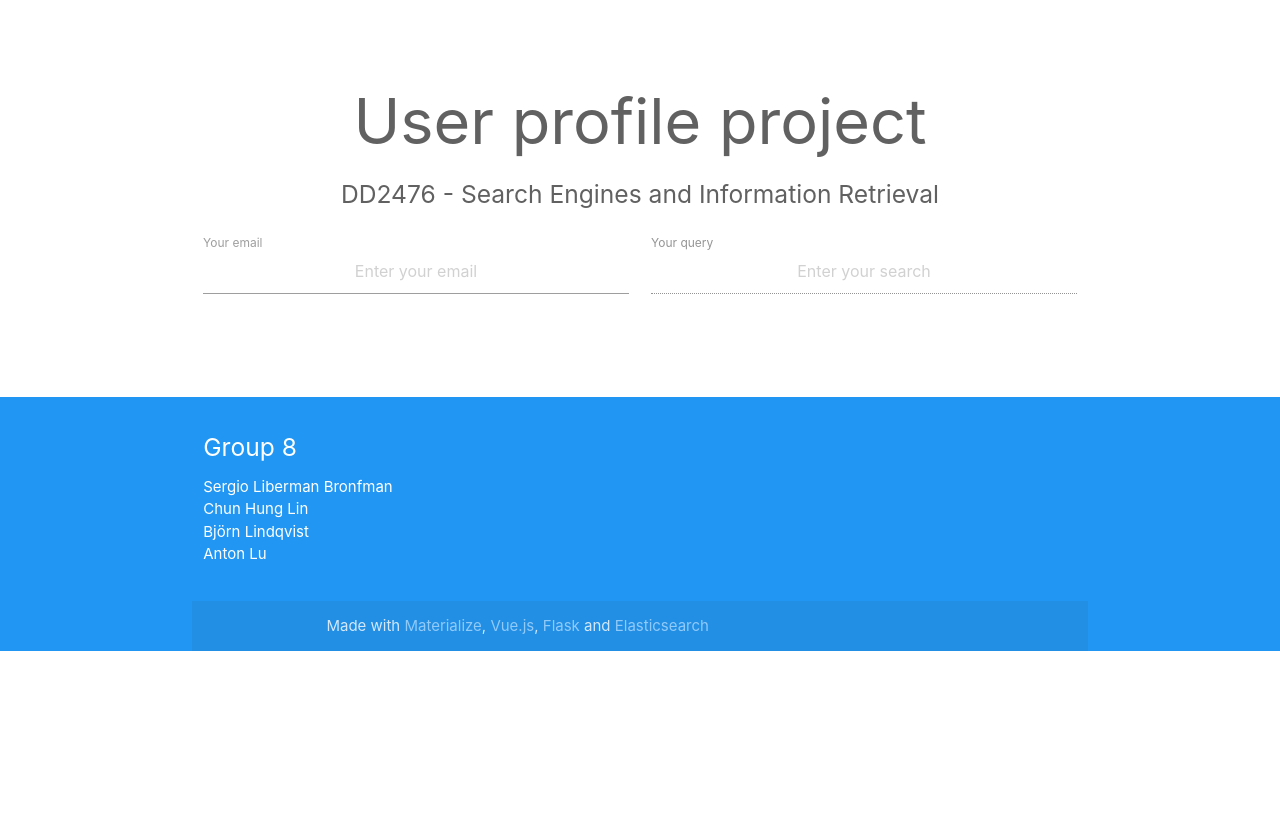
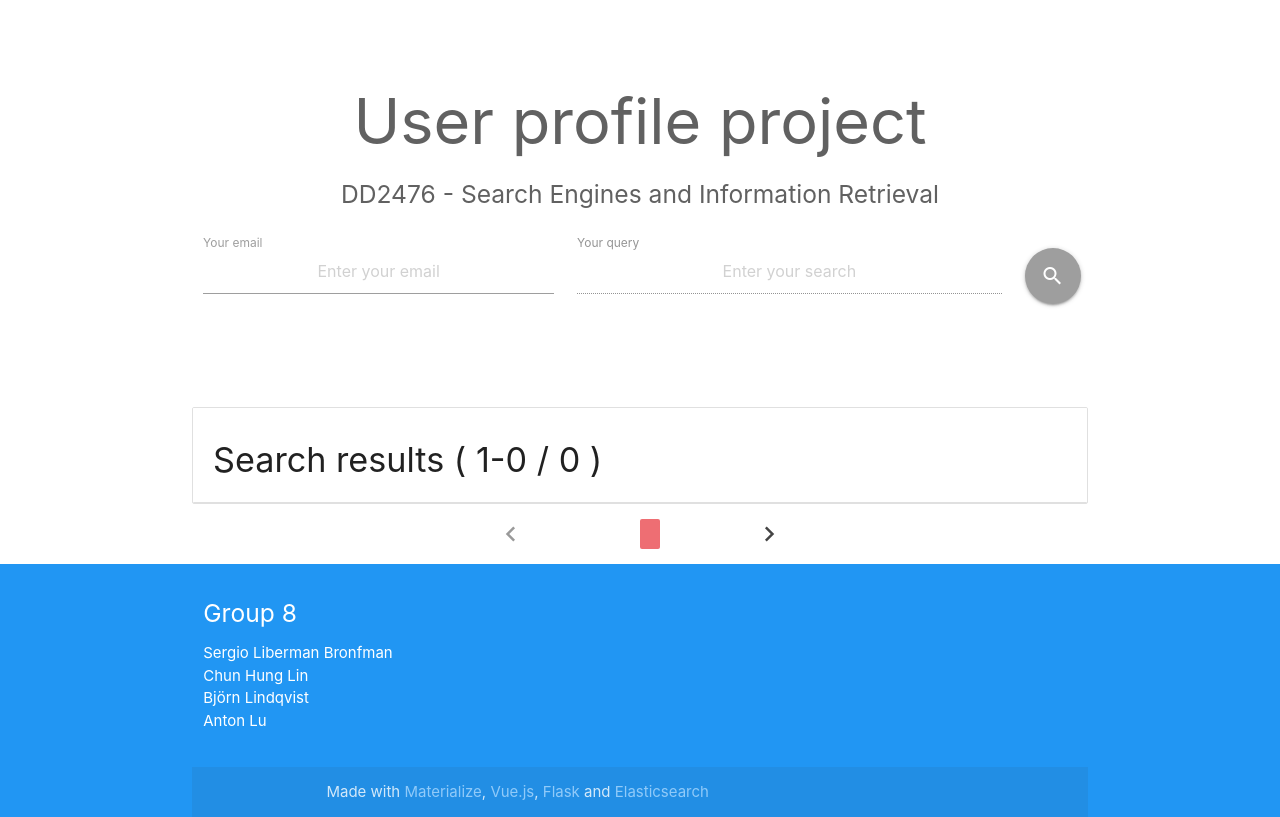
Before and after one commit to chris4540/DD2476-project, a Flask app: page / in a window 1280 px wide. Before the commit the page ends 651 px from the top, so only its background shows below. Run offline with Flask 2, Linux system fonts and the light colour scheme; some libraries are stand-ins or nearby versions.

Commit message:
Removed auto search and replaced it with a button

```diff
--- a/frontend/templates/index.html
+++ b/frontend/templates/index.html
@@ -1,5 +1,5 @@
 <!DOCTYPE html>
-<html lang="en">
+<html lang="en" xmlns:v-on="http://www.w3.org/1999/xhtml">
 <head>
     <meta content="text/html; charset=UTF-8" http-equiv="Content-Type"/>
     <meta content="width=device-width, initial-scale=1, maximum-scale=1.0" name="viewport"/>
@@ -23,7 +23,8 @@
 
     <div class="container">
         <div class="section row">
-            <div class="input-field col s6">
+            <form v-on:submit.prevent="search(query, 0)">
+                <div class="input-field col s5">
                     <input class="validate center" id="email" placeholder="Enter your email" type="email" v-model="email">
                     <label for="email">Your email</label>
                 </div>
@@ -31,11 +32,15 @@
                     <input :disabled="email === ''" class="validate center" id="search" placeholder="Enter your search" type="text" v-model="query">
                     <label for="search">Your query</label>
                 </div>
+                <div class="input-field col s1">
+                    <button type="submit" class="btn-floating btn-large waves-effect waves-light grey"><i class="material-icons right">search</i></button>
+                </div>
+            </form>
         </div>
         <br><br>
     </div>
 
-    <div class="container" v-if="results.length > 0">
+    <div class="container">
         <ul class="collection with-header">
             <li class="collection-header"><h4>Search results <span v-if="searching == false">( [[ current_page * results_per_page + 1]]-[[ Math.min((current_page + 1) * results_per_page, n_results)]] / [[ n_results ]] )</span></h4></li>
             <div class="progress" v-if="searching">
@@ -93,15 +98,6 @@
             search_url: "/search",
             log_url: "/log"
         },
-        watch: {
-            // whenever question changes, this function will run
-            query: function (new_query) {
-                this.debouncedSearch(new_query, 0)
-            }
-        },
-        created: function() {
-            this.debouncedSearch = _.debounce(this.search, 500)
-        },
         methods: {
             search: function (query, page) {
                 this.searching = true
```
Lines whose indentation alone changed are shown as unchanged.
